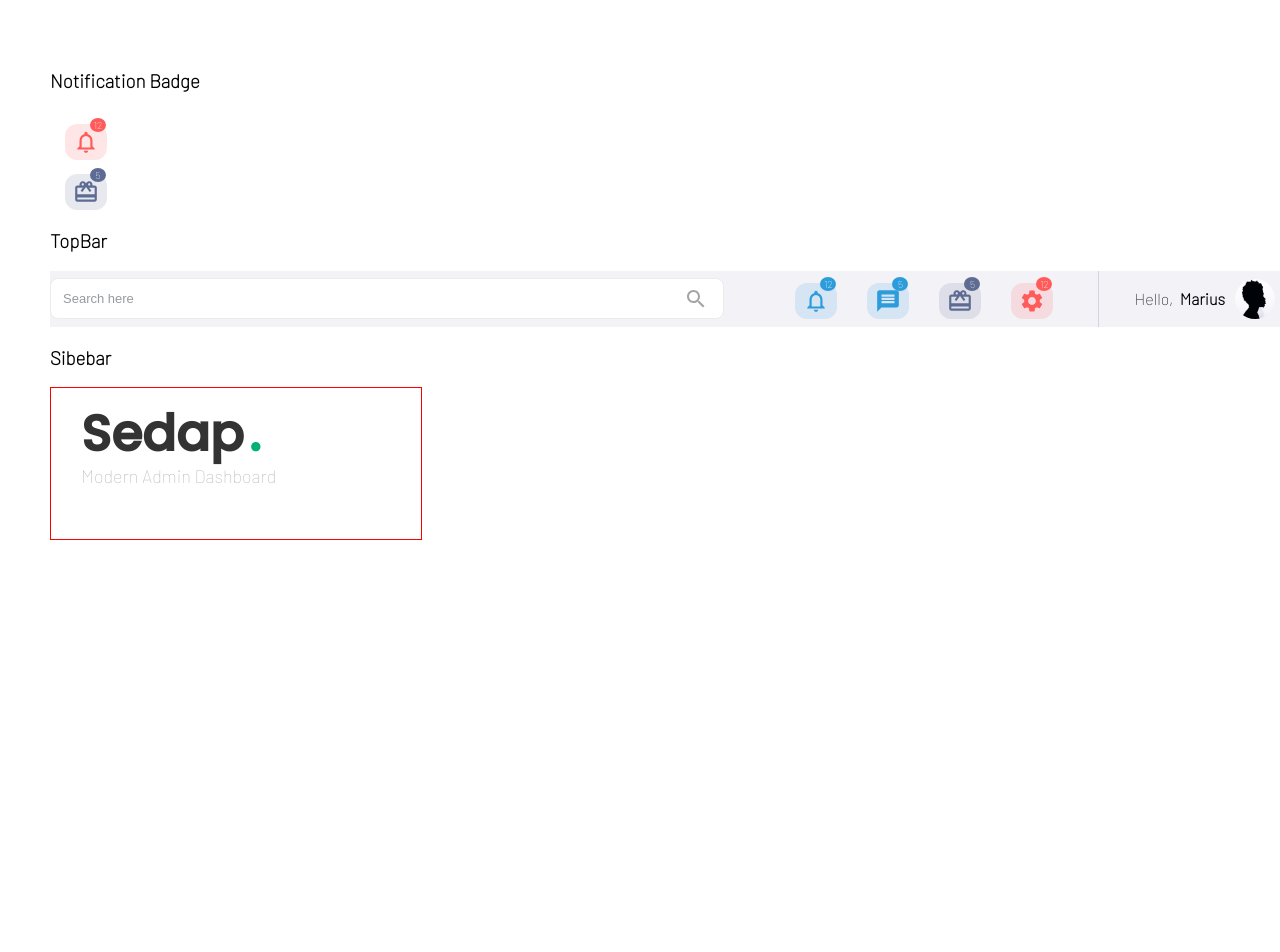
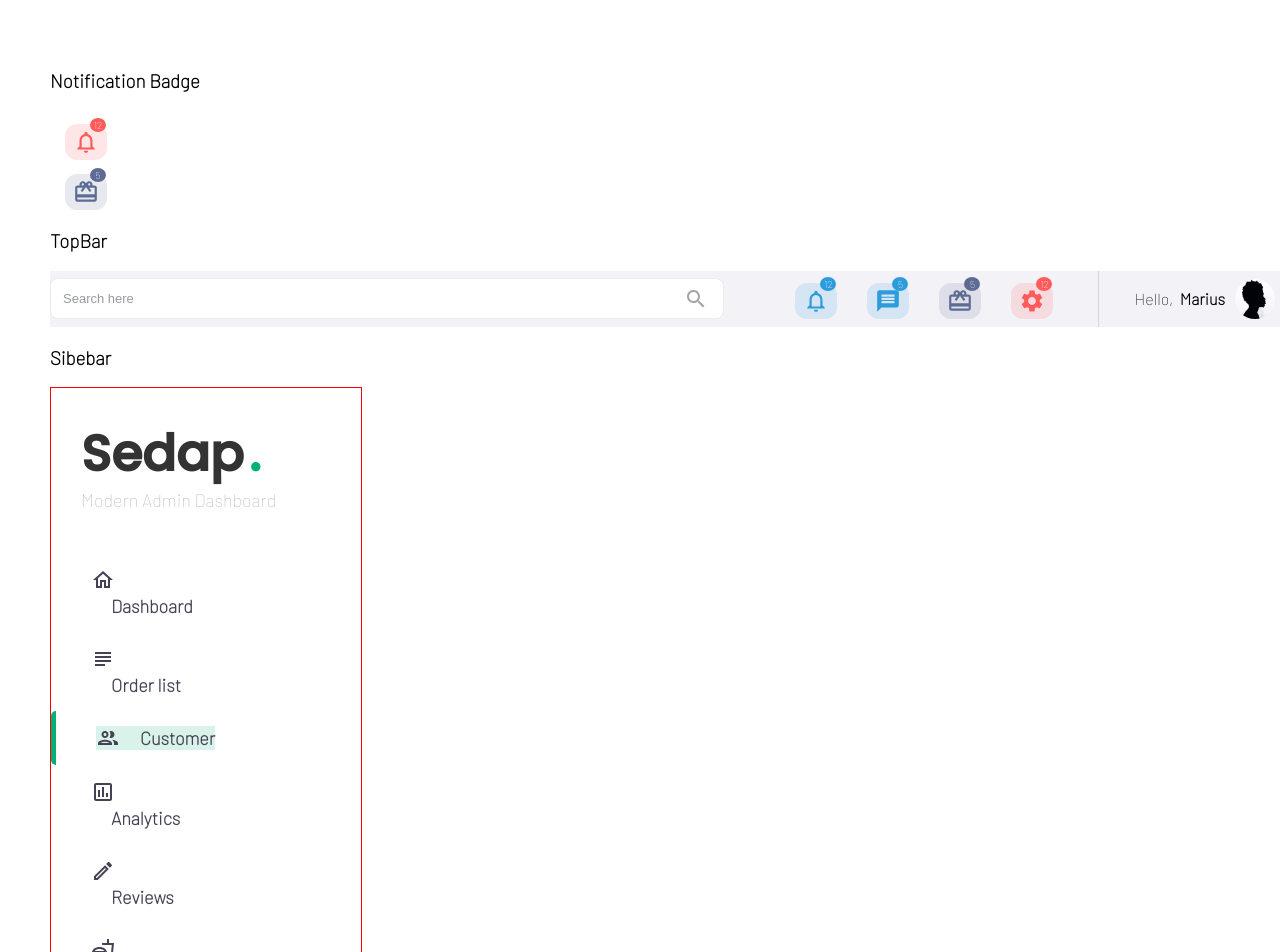
Before and after one commit to niemet0502/Sokaris-Template, a React (Create React App) app in the folder dashboard/: page / in a window 1280 px wide. Shown: the top 952 px of the page. Before the commit the page ends 800 px from the top, so only its background shows below. Built offline with nearby package versions, Linux system fonts and the light colour scheme.

Commit message:
adde SidebarItem structure

```diff
--- a/dashboard/src/components/Sidebar/Sidebar.css
+++ b/dashboard/src/components/Sidebar/Sidebar.css
@@ -2,9 +2,13 @@
   width: 310px;
   border: 1px solid red;
   background-color: white;
-  padding: 10px 30px;
+  padding-top: 30px;
+  height: 900px;
+  margin-bottom: 30px;
 }
-
+.Sidebar_logoContainer {
+  padding-left: 30px;
+}
 .Sidebar_logoContainer h1{
   font-family: 'Poppins', sans-serif;;
   font-style: normal;
@@ -21,10 +25,45 @@
 }
 
 .Sidebar_logoContainer h6{
-  margin-top: -5px;
+  margin-top: -1px;
   font-style: normal;
   font-weight: 500;
   font-size: 18px;
   line-height: 22px;
   color: #B9BBBD;
 }
+
+.sidebarItem{
+
+  display: flex;
+  align-items: center;
+  padding-left: 40px;
+  padding-top: 15px;
+  padding-bottom: 15px;
+}
+
+.sidebarItem.active{
+  color: #00B074;;
+  border-left: 5px solid #00B074;
+  border-radius: 5px;
+}
+
+.sidebarItem.active span {
+  background-color: rgba(0, 176, 116, 0.15);
+  display: flex;
+  align-items: center;
+}
+
+.sidebarItem h6{
+  margin: 0px;
+  font-style: normal;
+  font-weight: 700;
+  font-size: 18px;
+  line-height: 22px;
+  color: #464255;
+  margin-left: 20px;
+}
+
+.sidebarItem .MuiSvgIcon-root{
+  color: #464255;
+}
--- a/dashboard/src/components/Sidebar/Sidebar.jsx
+++ b/dashboard/src/components/Sidebar/Sidebar.jsx
@@ -1,5 +1,14 @@
 import React from 'react'
 import "./Sidebar.css"
+import SibarItem from "./SidebarItem"
+import HomeOutlinedIcon from '@material-ui/icons/HomeOutlined';
+import SubjectIcon from '@material-ui/icons/Subject';
+import AssessmentOutlinedIcon from '@material-ui/icons/AssessmentOutlined';
+import CreateOutlinedIcon from '@material-ui/icons/CreateOutlined';
+import FastfoodOutlinedIcon from '@material-ui/icons/FastfoodOutlined';
+import AccountBalanceWalletOutlinedIcon from '@material-ui/icons/AccountBalanceWalletOutlined';
+import PeopleOutlineOutlinedIcon from '@material-ui/icons/PeopleOutlineOutlined';
+
 function Sidebar() {
   return (
     <div className="Sidebar">
@@ -7,6 +16,42 @@ function Sidebar() {
         <h1> Sedap <span>.</span></h1>
         <h6>Modern Admin Dashboard</h6>
       </div>
+
+      <SibarItem
+        Icon={HomeOutlinedIcon}
+        text="Dashboard"
+      />
+
+      <SibarItem
+        Icon={SubjectIcon}
+        text="Order list"
+      />
+
+      <SibarItem
+        Icon={PeopleOutlineOutlinedIcon}
+        text="Customer"
+        active="active"
+      />
+
+      <SibarItem
+        Icon={AssessmentOutlinedIcon}
+        text="Analytics"
+      />
+
+      <SibarItem
+        Icon={CreateOutlinedIcon}
+        text="Reviews"
+      />
+
+      <SibarItem
+        Icon={FastfoodOutlinedIcon}
+        text="Foods"
+      />
+
+      <SibarItem
+        Icon={AccountBalanceWalletOutlinedIcon}
+        text="Wallets"
+      />
     </div>
   )
 }
--- a/dashboard/src/components/Sidebar/SidebarItem.jsx
+++ b/dashboard/src/components/Sidebar/SidebarItem.jsx
@@ -1,9 +1,12 @@
 import React from 'react'
-
-function SidebarItem() {
+import "./Sidebar.css"
+function SidebarItem({Icon,text,link,active}) {
   return (
-    <div className="sidebarItem">
-
+    <div className={"sidebarItem "+ `${active}`}>
+      <span>
+        <Icon />
+        <h6>{text}</h6>
+      </span>
     </div>
   )
 }
```
